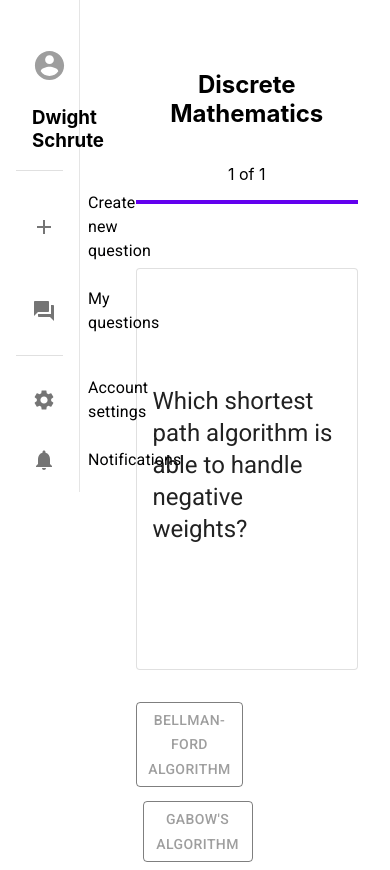
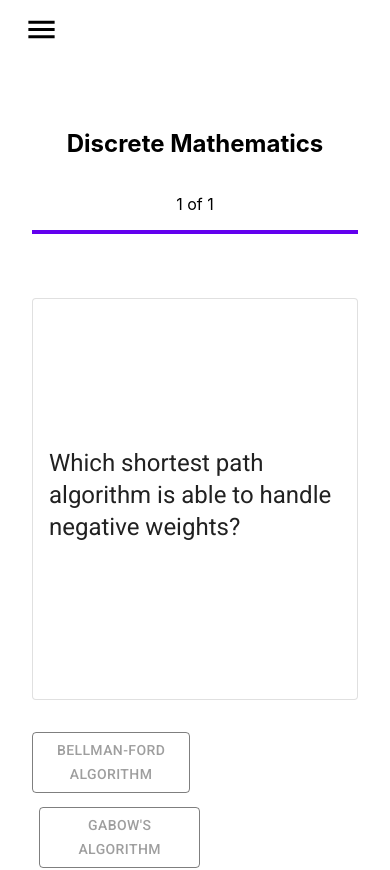
Before and after one commit to piercepatrick/taking-care-of-quizness-ui, a React (Create React App) app: page / in a window 390 px wide. Shown: the top 870 px of the page. Built offline with nearby package versions, Linux system fonts and the light colour scheme.

Commit message:
add responsiveness and collapsibility to sidebar

```diff
--- a/src/App.js
+++ b/src/App.js
@@ -1,4 +1,4 @@
-import { Grid, ThemeProvider } from "@material-ui/core";
+import { Drawer, ThemeProvider } from "@material-ui/core";
 import { BrowserRouter as Router, Switch, Route } from "react-router-dom";
 
 import NewQuestion from "./components/NewQuestion/NewQuestion";
@@ -10,11 +10,7 @@ function App() {
   return (
     <ThemeProvider theme={theme}>
       <Router>
-        <Grid container spacing={3}>
-          <Grid item xs={3}>
         <SideBar />
-          </Grid>
-          <Grid item xs={9}>
         <Switch>
           <Route path="/new">
             <NewQuestion />
@@ -23,8 +19,6 @@ function App() {
             <QuizView />
           </Route>
         </Switch>
-          </Grid>
-        </Grid>
       </Router>
     </ThemeProvider>
   );
--- a/src/components/SideBar/ProfileInfo.js
+++ b/src/components/SideBar/ProfileInfo.js
@@ -1,11 +1,11 @@
-import { Container } from "@material-ui/core";
+import { Container, Typography } from "@material-ui/core";
 import AccountCircleIcon from "@material-ui/icons/AccountCircle";
 
 function ProfileInfo({ userName }) {
   return (
     <Container>
       <AccountCircleIcon color="secondary" fontSize="large" />
-      <h3>{userName}</h3>
+      <Typography variant="h5">{userName}</Typography>
     </Container>
   );
 }
--- a/src/components/SideBar/SideBar.js
+++ b/src/components/SideBar/SideBar.js
@@ -1,4 +1,8 @@
-import { Container, makeStyles } from "@material-ui/core";
+import { useState } from "react";
+import clsx from "clsx";
+import { Container, Drawer, IconButton, makeStyles } from "@material-ui/core";
+import MenuIcon from "@material-ui/icons/Menu";
+import ChevronLeftIcon from "@material-ui/icons/ChevronLeft";
 
 import Navigation from "./Navigation";
 import ProfileInfo from "./ProfileInfo";
@@ -8,17 +12,53 @@ const useStyles = makeStyles((theme) => ({
     borderRight: "1px solid #E5E5E5",
     paddingTop: "3em",
   },
+  menuButton: {
+    marginLeft: "0.5em",
+  },
+  hide: {
+    display: "none",
+  },
+  chevron: {
+    justifyContent: "flex-end",
+  },
 }));
 
 function SideBar() {
   const classes = useStyles();
+  const [isDrawerOpen, setDrawerOpen] = useState(false);
 
+  const renderMenuButton = () => {
+    return (
+      <IconButton
+        color="inherit"
+        aria-label="open drawer"
+        edge="start"
+        onClick={() => setDrawerOpen(!isDrawerOpen)}
+        className={clsx(classes.menuButton, isDrawerOpen && classes.hide)}
+      >
+        <MenuIcon fontSize="large" />
+      </IconButton>
+    );
+  };
+
+  const rendeMenuDrawer = () => {
     return (
       <Container className={classes.Container}>
+        <Drawer variant="persistent" anchor="left" open={true}>
+          <IconButton
+            onClick={() => setDrawerOpen(!isDrawerOpen)}
+            className={classes.chevron}
+          >
+            <ChevronLeftIcon fontSize="large" />
+          </IconButton>
           <ProfileInfo userName="Dwight Schrute" />
           <Navigation />
+        </Drawer>
       </Container>
     );
+  };
+
+  return isDrawerOpen ? rendeMenuDrawer() : renderMenuButton();
 }
 
 export default SideBar;
```
Lines whose indentation alone changed are shown as unchanged.
